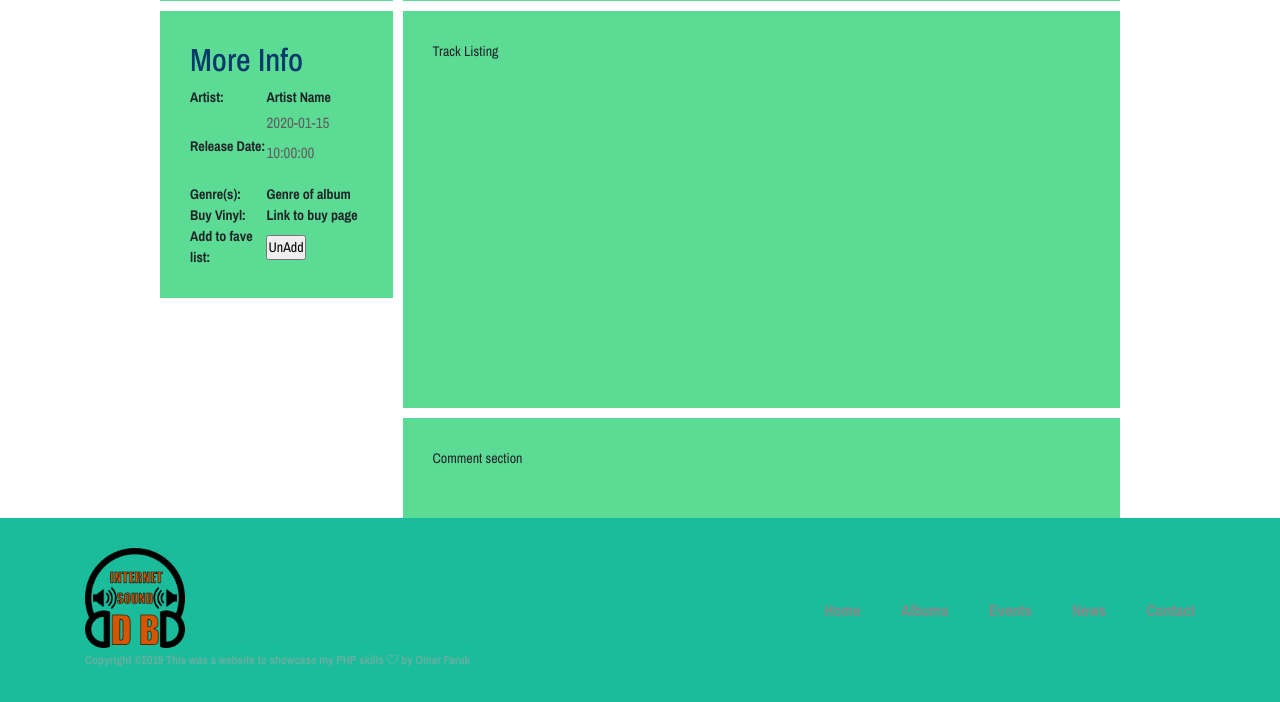
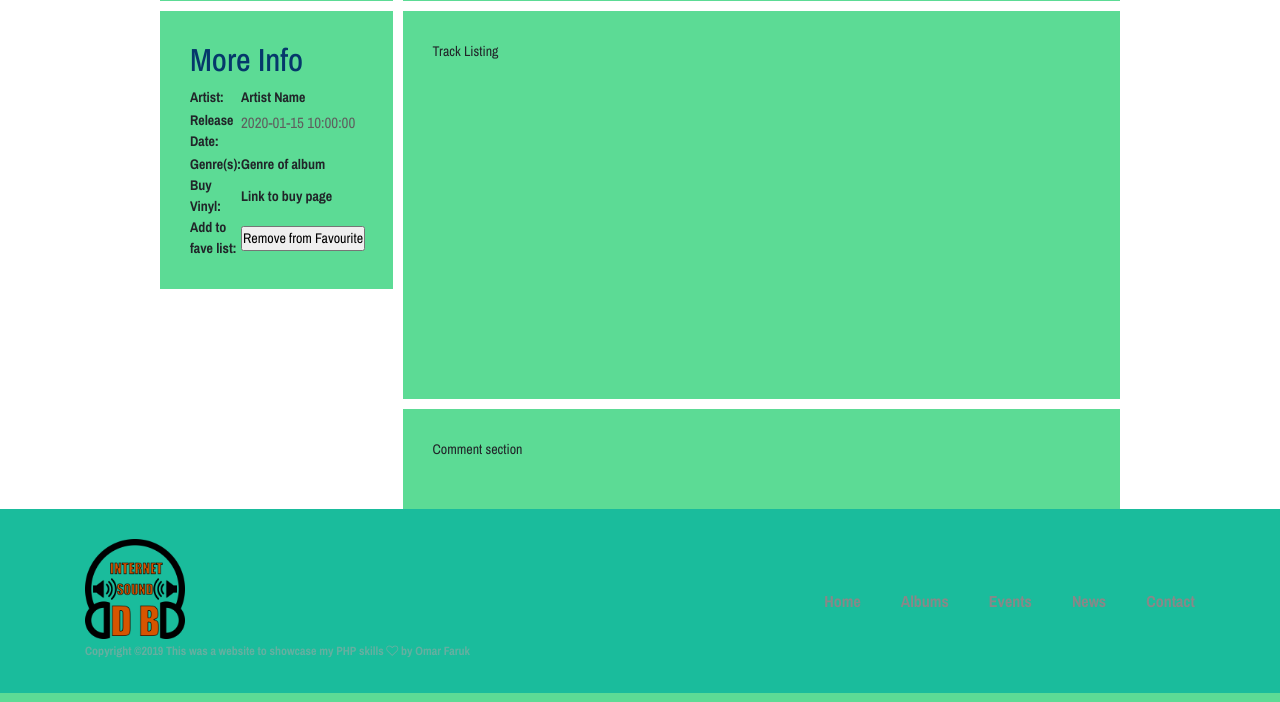
Before and after one commit to Omario169/isdb, a PHP site: page /album.php?album_id=1 in a window 1280 px wide. Shown: the part 526-1228 px from the top of the page. Run offline with PHP 8.4, Linux system fonts and the light colour scheme; the visitor is signed in with stand-in values (Sample User, id 1); tables that the repository leaves empty or names only in its code hold one stand-in row (values such as "Sample post"); lists and menus that the app fills with data are empty; some web fonts are replaced.

Commit message:
users can add and remove faves, however problems still persist...

```diff
--- a/album.php
+++ b/album.php
@@ -90,10 +90,47 @@
 if (!isset($_SESSION['id'])) {
   echo '<p> Sign in! </p>';
   } else if (mysqli_num_rows($fave_result) > 0) {
-    echo '<input type="button" value="UnAdd"  />';
-            } else {
-            echo '<input type="button" value="Add"  />';
+    echo '<form method="post">
+<input type="submit" name="unFave" value="Remove from Favourite"/>
+</form>';
+    } else {
+    echo ' <form method="post">
+    <input type="submit" name="Fave" value="Add To Favourite"/>
+</form>';
           }
+
+
+ if(isset($_POST['Fave']))
+    {
+      $FaveInsert = "INSERT INTO users_favourite_albums_table (user_favourite_id, album_favourite_id) VALUES ('$user_id', '$album_id')";
+         $result = mysqli_query($conn, $FaveInsert);
+
+         if ($result) {
+          header('Location:'.$_SERVER['PHP_SELF'].'?'.$_SERVER['QUERY_STRING']);
+          die;
+       } else {
+          echo "Error: " . $sql . "" . mysqli_error($conn);
+       }
+     }
+
+
+     if(isset($_POST['unFave']))
+     {
+       $FaveDelete = "DELETE FROM `users_favourite_albums_table` WHERE `user_favourite_id` = $user_id AND `album_favourite_id` = $album_id";
+       $result = mysqli_query($conn, $FaveDelete);
+
+       if ($result) {
+        header('Location:'.$_SERVER['PHP_SELF'].'?'.$_SERVER['QUERY_STRING']);
+die;
+     } else {
+        echo "Error: " . $sql . "" . mysqli_error($conn);
+      }
+     }
+
+
+
+
+
 
  ?><th>
 
@@ -114,19 +151,6 @@
 
  </div>
 
-<!--
- if (mysqli_num_rows($fave_result) > 0) {
-  while ($fave_row = mysqli_fetch_assoc($fave_result))
-  {
-
-  echo '<input type="button" value="UnAdd"  />';
-  }
-
-
-} else {
-  echo '<input type="button" value="Add"  />';
-} -->
-
 
 
 
@@ -146,22 +170,3 @@
 </body>
 
 </html>
-
-<!-- if (!isset($_SESSION['id'])) {
-   echo '<p> Please register or sign in!
-         </p>';
-           }
-           else if (isset($_SESSION['id'])) {
-            $user_id = $_SESSION['id'];
-            $user_fave = "SELECT * FROM `users_favourite_albums_table` WHERE `user_favourite_id` = $user_id AND `album_favourite_id` = $album_id";
-           $fave_result = mysqli_query($conn, $user_fave);
-            } -->
-
-
-            <!-- if (mysqli_num_rows($fave_result) > 0) {
-
-
-  echo '<input type="button" value="UnAdd"  />';
-  } else {
-  echo '<input type="button" value="Add"  />';
-} -->
```
